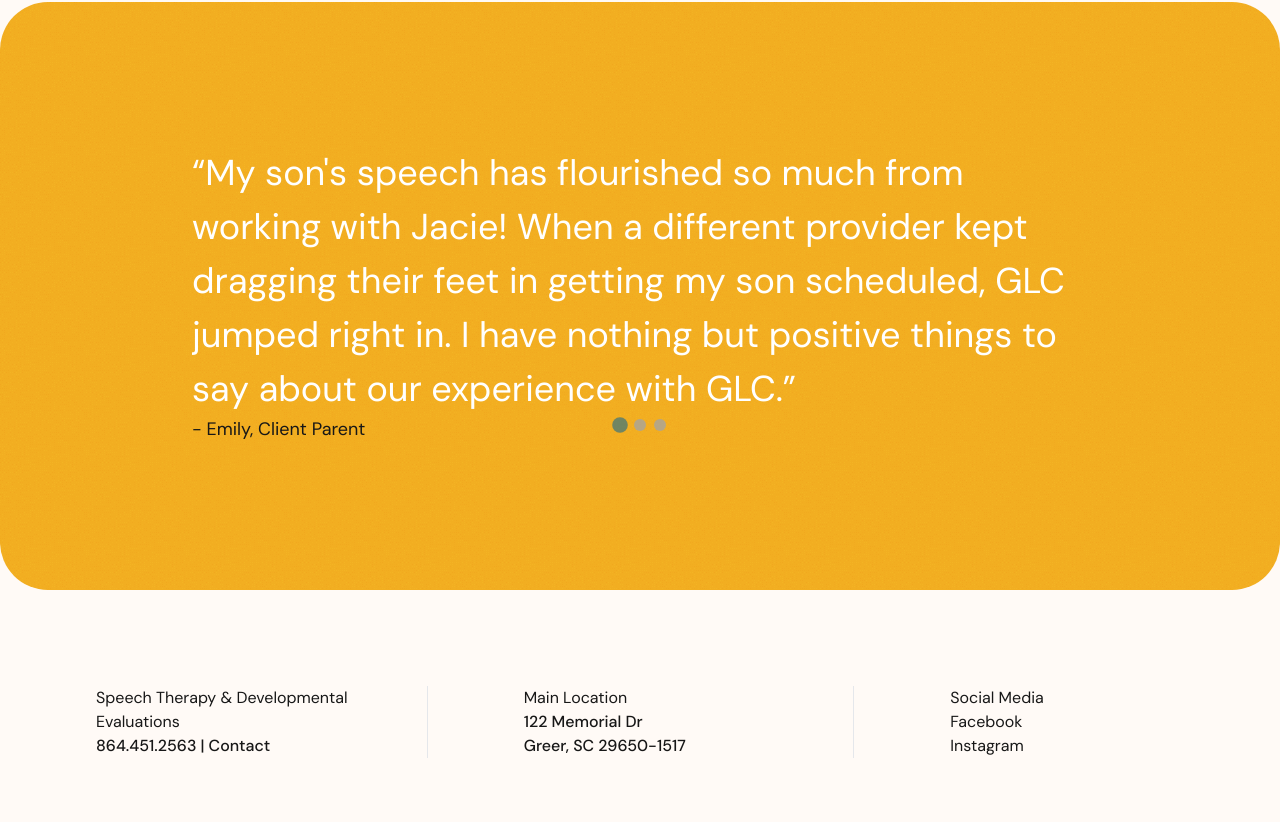
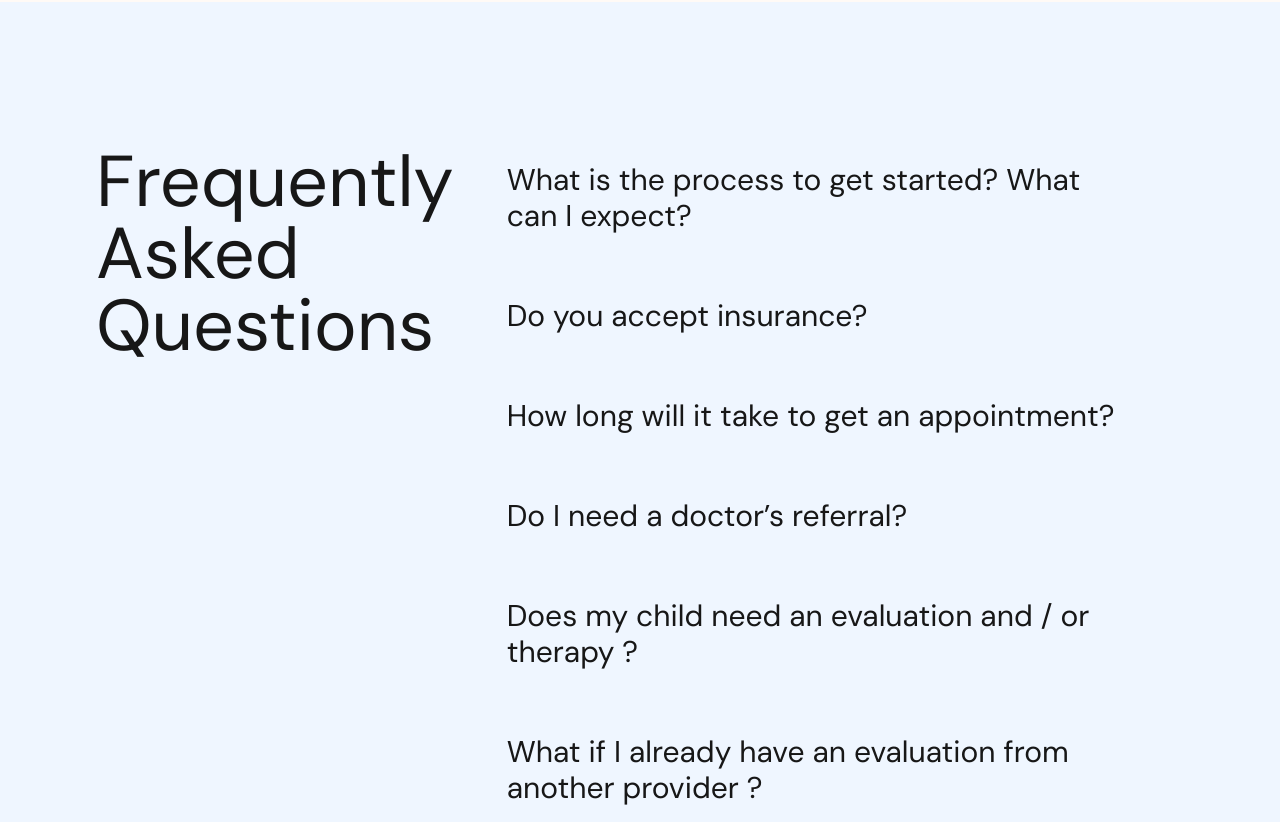
Before and after one commit to michaelbiggers/glc, a Next.js app in the folder glc-app/: page / in a window 1280 px wide. Shown: the part 2758-3580 px from the top of the page. Built offline with nearby package versions, Linux system fonts and the light colour scheme.

Commit message:
feat: faqs

```diff
--- /dev/null
+++ b/glc-app/app/components/Faq.module.css
@@ -0,0 +1,4 @@
+.faq__title{
+  cursor: pointer;
+}
+.faq__content{}
--- /dev/null
+++ b/glc-app/app/components/Faq.tsx
@@ -0,0 +1,25 @@
+'use client'
+import styles from './Faq.module.css';
+import { useState } from 'react';
+interface FaqProps {
+  title: string;
+  content: string;
+  children?: React.ReactNode;
+}
+const Faq = ({ title, content, children, }: FaqProps) => {
+  const [isOpen, setIsOpen] = useState(false);
+  return (
+    <div className={`faq px-12 py-4 mb-4 rounded-lg transition-all duration-500 ${isOpen ? 'bg-white' : ''}`} >
+      <div className={styles.faq__title} onClick={() => { setIsOpen(!isOpen) }}>
+        <h3 className="text-3xl mb-4">{title}</h3>
+      </div>
+      <div className={`transition-all duration-500 overflow-hidden ${isOpen ? "max-h-40 opacity-100" : "max-h-0 opacity-0"
+        } ${styles.faq__content}`} >
+        <p className="text-lg">{content}</p>
+        {children}
+      </div>
+
+    </div >
+  );
+}
+export default Faq;
--- /dev/null
+++ b/glc-app/app/components/Faqs.tsx
@@ -0,0 +1,33 @@
+import Faq from "./Faq";
+
+const Faqs = () => {
+  return (
+    <div className="faqs flex flex-wrap py-24 lg:py-36  lg:px-24 bg-blue-50" >
+      <div className="faqs__col basis-full lg:basis-1/3 px-12 lg:px-0">
+        <h2 className="text-7xl">Frequently Asked Questions</h2>
+      </div>
+      <div className="faqs__col basis-full lg:basis-2/3">
+        <Faq
+          title="What is the process to get started? What can I expect?"
+          content="Call us at 864-451-2563 to discuss any questions or concerns you may have. You can also book a free consultation appointment online. Just click the Request Appointment button to see current availability. " />
+        <Faq
+          title="Do you accept insurance?"
+          content="We currently accept traditional Healthy Connections Medicaid Fee For Service (FFS), Molina Medicaid, Select Health (First Choice) Medicaid. We also offer self-pay options. Please check back for additional insurance options. " />
+        <Faq
+          title="How long will it take to get an appointment? "
+          content="We can typically schedule a consultation right away. Wait times vary depending on what type of evaluation is needed." />
+        <Faq
+          title="Do I need a doctor’s referral? "
+          content="Yes. If you are seeking an evaluation or therapy using any form of insurance a physician's referral is needed.  A prior authorization for service may also be required.
+	If you are a private-pay client, no referral is necessary. " />
+        <Faq
+          title="Does my child need an evaluation and / or therapy ?"
+          content="After speaking with one of our clinician’s we will advise you on the necessity of an evaluation and how long the process will take.After your child is evaluated we will write a report with recommendations.A virtual or in -person meeting will be scheduled to review the evaluation results and recommendations. " />
+        <Faq
+          title="What if I already have an evaluation from another provider ?"
+          content="We will review any recent evaluation completed within the past 6 months and determine if an updated evaluation is warranted." />
+      </div>
+    </div>
+  );
+}
+export default Faqs;
--- a/glc-app/app/page.tsx
+++ b/glc-app/app/page.tsx
@@ -3,6 +3,8 @@ import Callout from "./components/Callout";
 import TeamSection from "./components/TeamSection";
 import Demographic from "./components/Demographic";
 import Testimonials from "./components/Testimonials";
+import Faqs from "./components/Faqs";
+
 export default function Home() {
   return (
     <div className="z-1 relative">
@@ -10,6 +12,7 @@ export default function Home() {
       <Callout text="We believe that true growth happens through meaningful connections, creating a strong network of support. By embracing independence, our clients gain the confidence to evolve, explore new opportunities, and discover their full potential. Most importantly, we celebrate joy in every moment—both the small victories and the life-changing milestones—because a fulfilling life is built on both." />
       <TeamSection />
       <Demographic />
+      <Faqs />
       <Testimonials />
       {/* <div className="icon-bar flex max-w-screen w-9/12 justify-center items-center m-auto -mt-12 bg-white absolute center gap-12 p-12 left-1/2 -translate-x-1/2">
         <div className="flex flex-col justify-center items-center">
```
